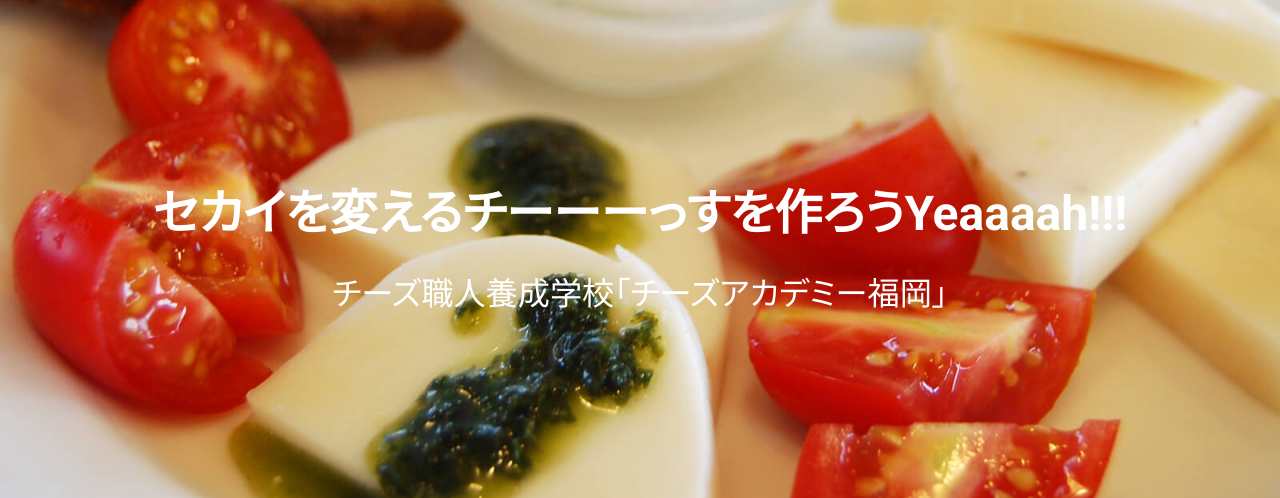
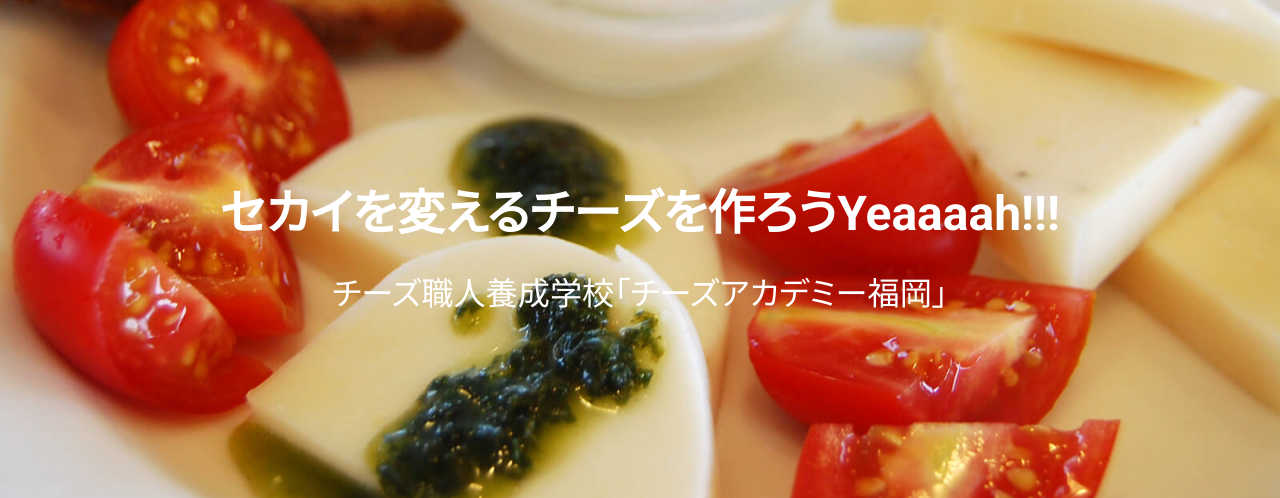
Before and after one commit to KosukeMatsuoka385/lab9-cheese, a plain HTML site: page index.html in a window 1280 px wide. Shown: the top 498 px of the page. Drawn offline with nearby package versions, Linux system fonts and the light colour scheme.

Commit message:
チーズに修正しました

```diff
--- a/index.html
+++ b/index.html
@@ -16,7 +16,7 @@
 
 	<!-- main visual -->
 	<div class="main-visual">
-		<h1 class="site-title">セカイを変えるチーーーっすを作ろうYeaaaah!!!
+		<h1 class="site-title">セカイを変えるチーズを作ろうYeaaaah!!!
 		<span class="site-title__mid">チーズ職人養成学校「チーズアカデミー福岡」</span></h1>
 	</div>
 
```
